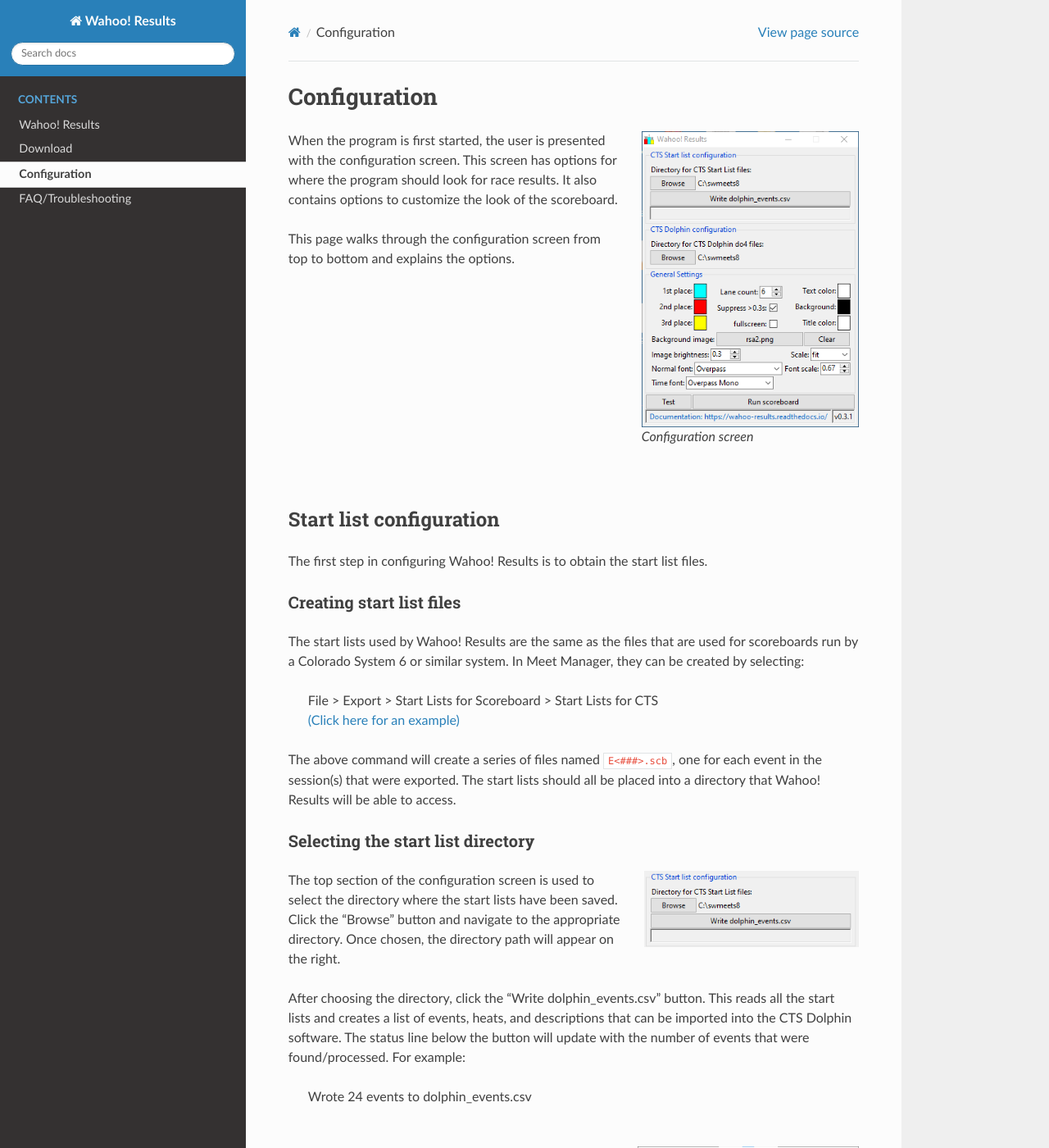
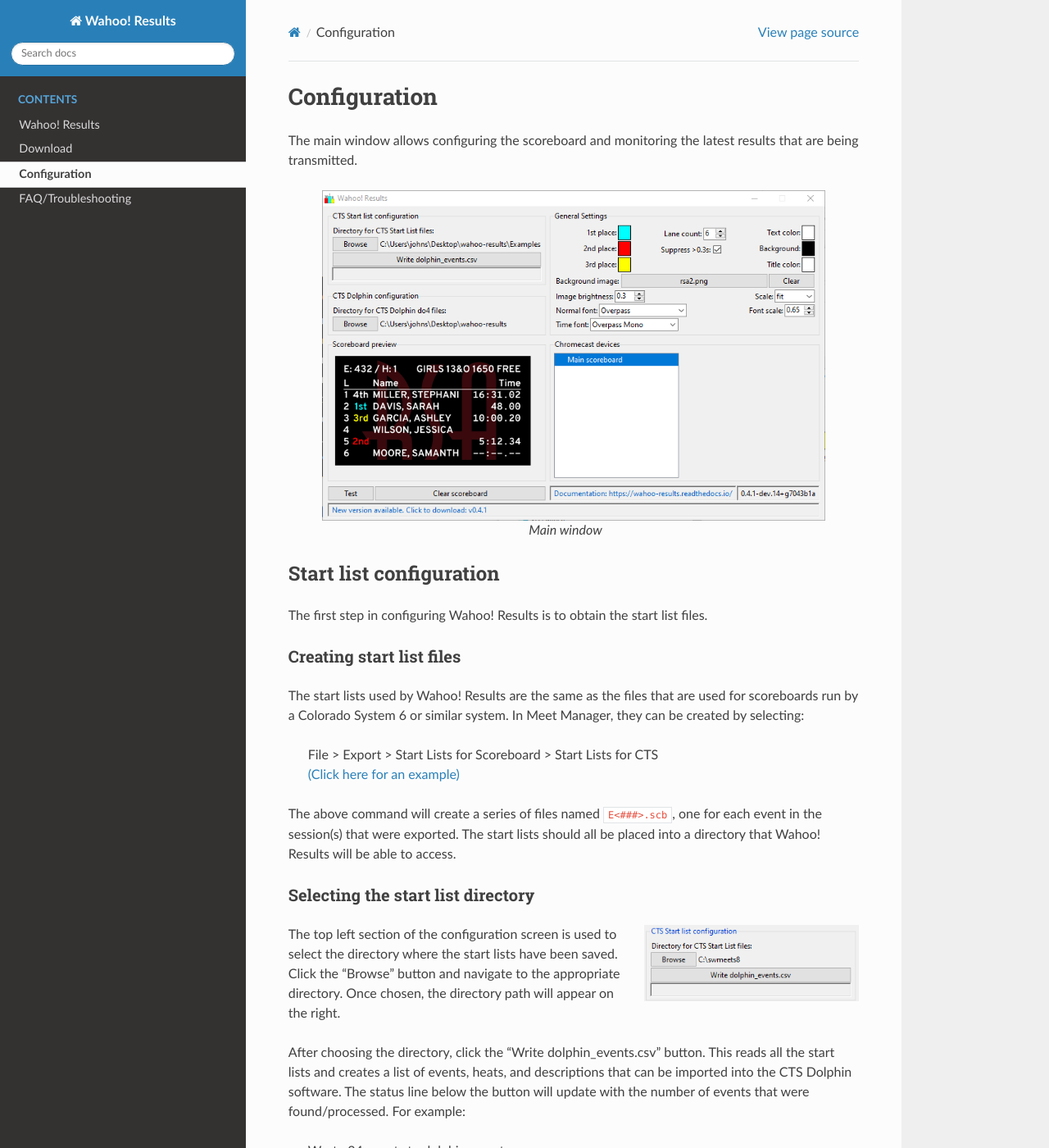
Before and after one commit to JohnStrunk/wahoo-results, a Sphinx documentation site: the page built from docs/configuration.rst, in a window 1280 px wide and 1400 px high. Shown: the whole window at 82% size. Built offline with Sphinx 7.4.7 and the Read the Docs theme 2.0.0, drawn with Linux system fonts in a browser that asks for light colours; some of the changed text lies outside the part shown.

Commit message:
Update documentation for Chromecast usage
Signed-off-by: John Strunk <john.strunk@gmail.com>

```diff
--- a/docs/configuration.rst
+++ b/docs/configuration.rst
@@ -3,19 +3,13 @@
 Configuration
 =============
 
-.. figure:: media/config.png
+The main window allows configuring the scoreboard and monitoring the latest results that are being transmitted.
+
+.. figure:: media/window.png
    :scale: 75 %
-   :align: right
+   :align: center
 
-   Configuration screen
-
-When the program is first started, the user is presented with the
-configuration screen. This screen has options for where the program should
-look for race results. It also contains options to customize the look of the
-scoreboard.
-
-This page walks through the configuration screen from top to bottom and
-explains the options.
+   Main window
 
 |clearfloat|
 
@@ -47,8 +41,8 @@ Selecting the start list directory
    :scale: 75 %
    :align: right
 
-The top section of the configuration screen is used to select the directory
-where the start lists have been saved. Click the "Browse" button and
+The top left section of the configuration screen is used to select the
+directory where the start lists have been saved. Click the "Browse" button and
 navigate to the appropriate directory. Once chosen, the directory path will
 appear on the right.
 
@@ -145,10 +139,6 @@ Suppress >0.3s
     received for a lane differ by more than 0.3s, the time for that lane will
     not be displayed. The displayed result will be "--:--.--" instead. This
     prevents showing results where there may have been a timing anomoly.
-Fullscreen
-    Selecting this option runs the scoreboard in fullscreen (non-windowed)
-    mode. Leaving it de-selected will display the scoreboard in a normal
-    window that can be moved, resized, maximized, etc.
 Text, background, and title colors
     Clicking on the corresponding color swatch allows customizing the color
     for each of these items.
@@ -188,5 +178,12 @@ Font scale
     a larger scale factor will produce larger text, but it can also lead to
     the scoreboard text looking "crowded."
 
-**Once the scoreboard is configured, click the "Run scoreboard" button to
-begin processing and displaying race results!**
+Chromecast selection
+====================
+
+The lower-right of the window displays the names of all the Google Chromecast devices that have been discovered on the local network. Select one or more of these devices to enable them. You may need to <ctrl>-click or <shift>-click to adjust the selection. The selected Chromecast devices should immediately begin displaying the latest scoreboard image.
+
+Preview window
+==============
+
+The lower-left of the main window contains a preview of what is currently being broadcast to the enabled Chromecast devices. The "test" and "clear" buttons just below this preview image can be used to send test data or clear the currently displayed results.
```
Also changed, not shown: other parts of docs/configuration.rst (+1 -1 lines), docs/faq.rst (+15 -1 lines), docs/index.rst (+7 -1 lines), docs/common.rst (line endings or trailing spaces), docs/media/config_general.png, docs/media/demo1.png, docs/media/window.png (added).
